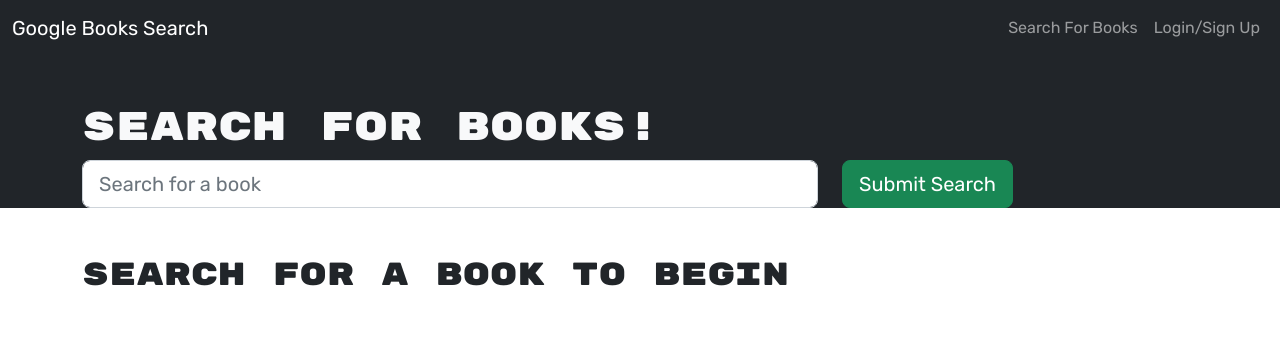
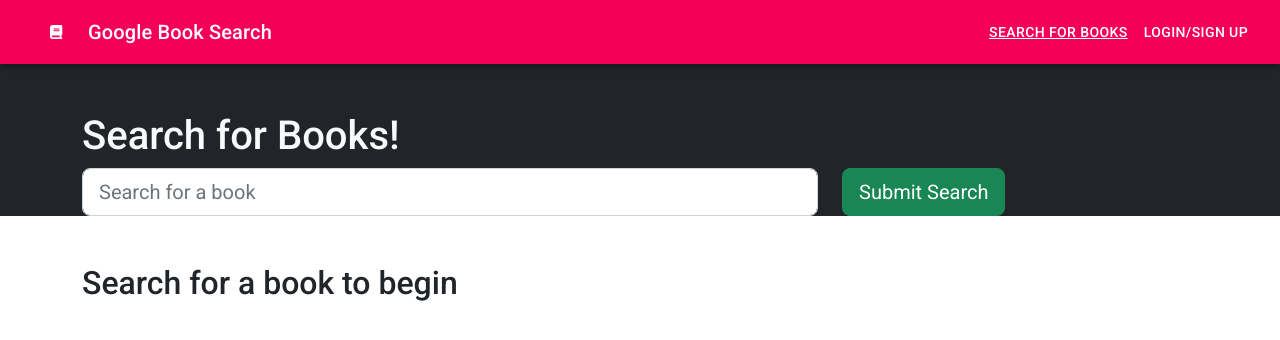
Before and after one commit to erin-m-keller/keller-book-search, a React (Create React App) app in the folder client/: page / in a window 1280 px wide. Shown: the top 340 px of the page. Built offline with nearby package versions, Linux system fonts and the light colour scheme; what apollo-cache-persist would draw is missing.

Commit message:
updated Navbar.js to use material UI instead of react bootstrap

```diff
--- a/client/public/index.html
+++ b/client/public/index.html
@@ -22,8 +22,7 @@
       work correctly both with client-side routing and a non-root public URL.
       Learn how to configure a non-root public URL by running `npm run build`.
     -->
-  <link href="https://fonts.googleapis.com/css2?family=Rubik+Mono+One&family=Rubik:ital,wght@0,400;1,300&display=swap"
-    rel="stylesheet">
+    <link rel="stylesheet" href="https://fonts.googleapis.com/css?family=Roboto:300,400,500,700&display=swap" />
 
 
   <title>Google Book Search</title>
--- a/client/src/App.js
+++ b/client/src/App.js
@@ -1,11 +1,12 @@
 import React from 'react';
-import { BrowserRouter as Router, Switch, Route } from 'react-router-dom';
+import { BrowserRouter as Router, Routes, Route, Switch } from 'react-router-dom';
 import { ApolloClient, ApolloProvider, InMemoryCache } from '@apollo/client';
 import { persistCache } from 'apollo-cache-persist';
 import SearchBooks from './pages/SearchBooks';
 import SavedBooks from './pages/SavedBooks';
 import Navbar from './components/Navbar';
 import ErrorBoundary from './components/ErrorBoundary';
+import { ThemeProvider, createTheme } from '@mui/system';
 
 // custom merge function for the savedBooks field
 const mergeSavedBooks = (_, incoming) => {
@@ -55,11 +56,15 @@
 // clear the Apollo Client cache
 client.clearStore();
 
+// create mui theme
+const theme = createTheme();
+
 function App() {
   return (
-    <ApolloProvider client={client}>
-      <Router>
-        <ErrorBoundary>
+    <ThemeProvider theme={theme}>
+      <ApolloProvider client={client}>
+        <Router>
+          {/* <ErrorBoundary> */}
             <>
               <Navbar />
               <Switch>
@@ -68,9 +73,10 @@
                 <Route render={() => <h1 className='display-2'>Wrong page!</h1>} />
               </Switch>
             </>
-          </ErrorBoundary>
-      </Router>
-    </ApolloProvider>
+          {/* </ErrorBoundary> */}
+        </Router>
+      </ApolloProvider>
+    </ThemeProvider>
   );
 }
 
--- a/client/src/components/Navbar.js
+++ b/client/src/components/Navbar.js
@@ -1,73 +1,88 @@
 import React, { useState } from 'react';
 import { Link } from 'react-router-dom';
-import { Navbar, Nav, Container, Modal, Tab } from 'react-bootstrap';
 import SignUpForm from './SignupForm';
 import LoginForm from './LoginForm';
 import Auth from '../utils/auth';
+import { FontAwesomeIcon } from '@fortawesome/react-fontawesome';
+import { faBook } from '@fortawesome/free-solid-svg-icons';
+import {
+  AppBar,
+  Box,
+  Card,
+  IconButton,
+  Modal,
+  Tab,
+  Tabs,
+  Toolbar,
+  Typography
+} from '@material-ui/core';
 
 const AppNavbar = () => {
-  // set modal display state
-  const [showModal, setShowModal] = useState(false);
+  // initialize variables
+  const [open, setOpen] = useState(false);
+  const [value, setValue] = useState('login');
+
+  // handle tab switch between login and sign up
+  const handleChange = (event, newValue) => {
+    event.preventDefault();
+    setValue(newValue);
+  };
+
+  // open login/signup modal
+  const handleOpen = () => {
+    setOpen(true);
+  };
+
+  // close login/signup modal
+  const handleClose = () => {
+    setOpen(false);
+  };
 
   return (
     <>
-      <Navbar bg='dark' variant='dark' expand='lg'>
-        <Container fluid>
-          <Navbar.Brand as={Link} to='/'>
-            Google Books Search
-          </Navbar.Brand>
-          <Navbar.Toggle aria-controls='navbar' />
-          <Navbar.Collapse id='navbar' className='d-flex flex-row-reverse'>
-            <Nav className='ml-auto d-flex'>
-              <Nav.Link as={Link} to='/'>
+      <AppBar color="secondary">
+        <Toolbar>
+          <IconButton edge="start" aria-label="menu">
+            <FontAwesomeIcon icon={faBook} />
+          </IconButton>
+          <Typography variant="h6">
+            Google Book Search
+          </Typography>
+          <IconButton>
+            <Link to='/'>
                 Search For Books
-              </Nav.Link>
+            </Link>
+          </IconButton>
+          <IconButton>
             {/* if user is logged in show saved books and logout */}
             {Auth.loggedIn() ? (
               <>
-                  <Nav.Link as={Link} to='/saved'>
+                <Link to='/saved'>
                   See Your Books
-                  </Nav.Link>
-                  <Nav.Link onClick={Auth.logout}>Logout</Nav.Link>
+                </Link>
+                <Link onClick={Auth.logout}>Logout</Link>
               </>
             ) : (
-                <Nav.Link onClick={() => setShowModal(true)}>Login/Sign Up</Nav.Link>
+              <div onClick={handleOpen}>Login/Sign Up</div>
             )}
-            </Nav>
-          </Navbar.Collapse>
-        </Container>
-      </Navbar>
-      {/* set modal data up */}
-      <Modal
-        size='lg'
-        show={showModal}
-        onHide={() => setShowModal(false)}
-        aria-labelledby='signup-modal'>
-        {/* tab container to do either signup or login component */}
-        <Tab.Container defaultActiveKey='login'>
-          <Modal.Header closeButton>
-            <Modal.Title id='signup-modal'>
-              <Nav variant='pills'>
-                <Nav.Item>
-                  <Nav.Link eventKey='login'>Login</Nav.Link>
-                </Nav.Item>
-                <Nav.Item>
-                  <Nav.Link eventKey='signup'>Sign Up</Nav.Link>
-                </Nav.Item>
-              </Nav>
-            </Modal.Title>
-          </Modal.Header>
-          <Modal.Body>
-            <Tab.Content>
-              <Tab.Pane eventKey='login'>
-                <LoginForm handleModalClose={() => setShowModal(false)} />
-              </Tab.Pane>
-              <Tab.Pane eventKey='signup'>
-                <SignUpForm handleModalClose={() => setShowModal(false)} />
-              </Tab.Pane>
-            </Tab.Content>
-          </Modal.Body>
-        </Tab.Container>
+          </IconButton>
+        </Toolbar>
+      </AppBar>
+      <Toolbar />
+      <Modal open={open} onClose={handleClose} aria-labelledby="modal-modal-title" aria-describedby="modal-modal-description">
+        <Box>
+          <Tabs value={value} onChange={handleChange} textColor="secondary" indicatorColor="secondary" aria-label="Login or Sign Up">
+            <Tab value="login" label="Login" />
+            <Tab value="signup" label="Sign Up" />
+          </Tabs>
+          <Card variant="outlined">
+            {value === "login" ? (
+              <LoginForm />
+            ) : (
+              <SignUpForm />
+            )}
+          </Card>
+        </Box>
       </Modal>
     </>
   );
--- a/client/src/index.css
+++ b/client/src/index.css
@@ -1,5 +1,9 @@
+:root {
+  --font-main-style: "Roboto", Helvetica, Arial, sans-serif;
+}
+
 body {
-  font-family: 'Rubik', sans-serif;
+  font-family: var(--font-main-style);
 }
 
 h1,
@@ -8,10 +12,96 @@
 h4,
 h5,
 h6 {
-  font-family: 'Rubik Mono One', sans-serif;
+  font-family: var(--font-main-style);
 }
 
 .small {
   font-weight: 300;
   font-style: italic;
 }
+
+.MuiBox-root {
+  position: absolute;
+  top: 50%;
+  left: 50%;
+  transform: translate(-50%, -50%);
+  width: 400px;
+  background-color: rgb(18, 18, 18);
+  border: 2px solid rgb(0, 0, 0);
+  box-shadow: rgba(0, 0, 0, 0.2) 0px 11px 15px -7px, rgba(0, 0, 0, 0.14) 0px 24px 38px 3px, rgba(0, 0, 0, 0.12) 0px 9px 46px 8px;
+  padding: 32px;
+  color: #FFF;
+}
+.MuiTab-textColorSecondary {
+  color: #FFF !important;
+}
+.MuiCard-root {
+  margin-top: 1em;
+}
+.css-hyum1k-MuiToolbar-root {
+  position: relative;
+  display: -webkit-box;
+  display: -webkit-flex;
+  display: -ms-flexbox;
+  display: flex;
+  -webkit-align-items: center;
+  -webkit-box-align: center;
+  -ms-flex-align: center;
+  align-items: center;
+  padding-left: 16px;
+  padding-right: 16px;
+  min-height: 56px;
+}
+.MuiIconButton-label a,
+.MuiIconButton-label div {
+  color: #FFF;
+}
+.MuiIconButton-root {
+  display: inline-flex !important;
+  -webkit-box-align: center !important;
+  align-items: center !important;
+  -webkit-box-pack: center !important;
+  justify-content: center !important;
+  position: relative !important;
+  box-sizing: border-box !important;
+  -webkit-tap-highlight-color: transparent !important;
+  background-color: transparent !important;
+  outline: 0px !important;
+  border: 0px currentcolor !important;
+  margin: 0px !important;
+  cursor: pointer !important;
+  user-select: none !important;
+  vertical-align: middle !important;
+  appearance: none !important;
+  text-decoration: none !important;
+  font-family: Roboto, Helvetica, Arial, sans-serif !important;
+  font-weight: 500 !important;
+  font-size: 0.875rem !important;
+  line-height: 1.75 !important;
+  letter-spacing: 0.02857em !important;
+  text-transform: uppercase !important;
+  min-width: 64px !important;
+  padding: 6px 8px !important;
+  border-radius: 4px !important;
+  transition: background-color 250ms cubic-bezier(0.4, 0, 0.2, 1) 0ms, box-shadow 250ms cubic-bezier(0.4, 0, 0.2, 1) 0ms, border-color 250ms cubic-bezier(0.4, 0, 0.2, 1) 0ms, color 250ms cubic-bezier(0.4, 0, 0.2, 1) 0ms !important;
+  color: inherit !important;
+}
+.MuiToolbar-root {
+  position: relative;
+  display: flex;
+  -webkit-box-align: center;
+  align-items: center;
+  padding-left: 16px;
+  padding-right: 16px;
+  min-height: 56px;
+}
+.MuiTypography-root {
+  margin: 0px;
+  font-family: var(--font-main-style);
+  font-weight: 500;
+  font-size: 1.25rem;
+  line-height: 1.6;
+  letter-spacing: 0.0075em;
+  -webkit-box-flex: 1;
+  flex-grow: 1;
+}
--- a/client/src/index.js
+++ b/client/src/index.js
@@ -1,6 +1,7 @@
 import React from 'react';
 import ReactDOM from 'react-dom';
 import 'bootstrap/dist/css/bootstrap.min.css';
+import '@material-ui/styles';
 import './index.css';
 import App from './App';
 
--- a/package.json
+++ b/package.json
@@ -15,5 +15,8 @@
   "license": "ISC",
   "devDependencies": {
     "concurrently": "^5.3.0"
+  },
+  "dependencies": {
+    "if-env": "^1.0.4"
   }
 }
```
Also changed, not shown: client/package.json (+7 -0 lines). Lines whose indentation alone changed are shown as unchanged.
